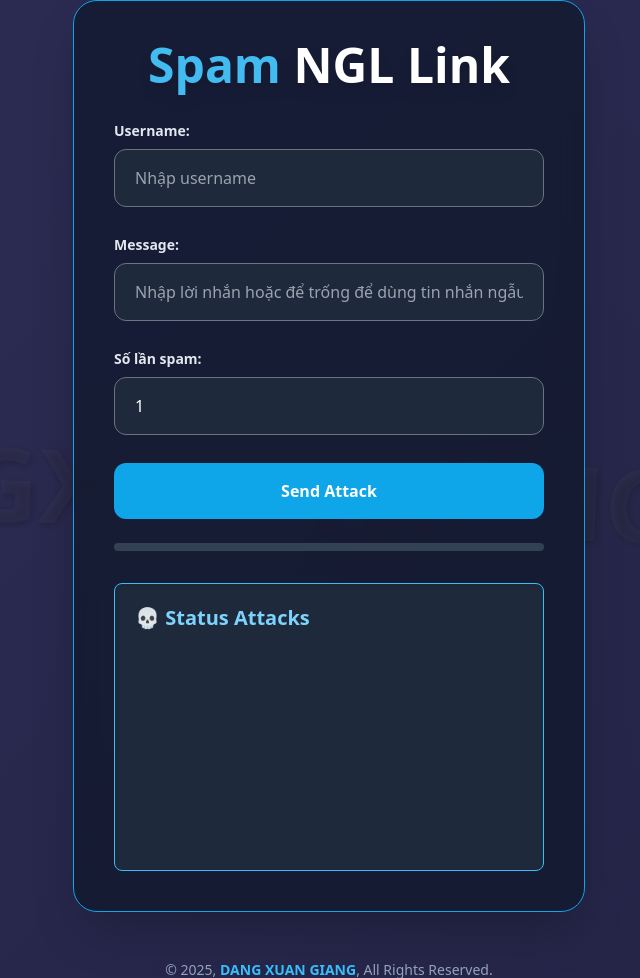
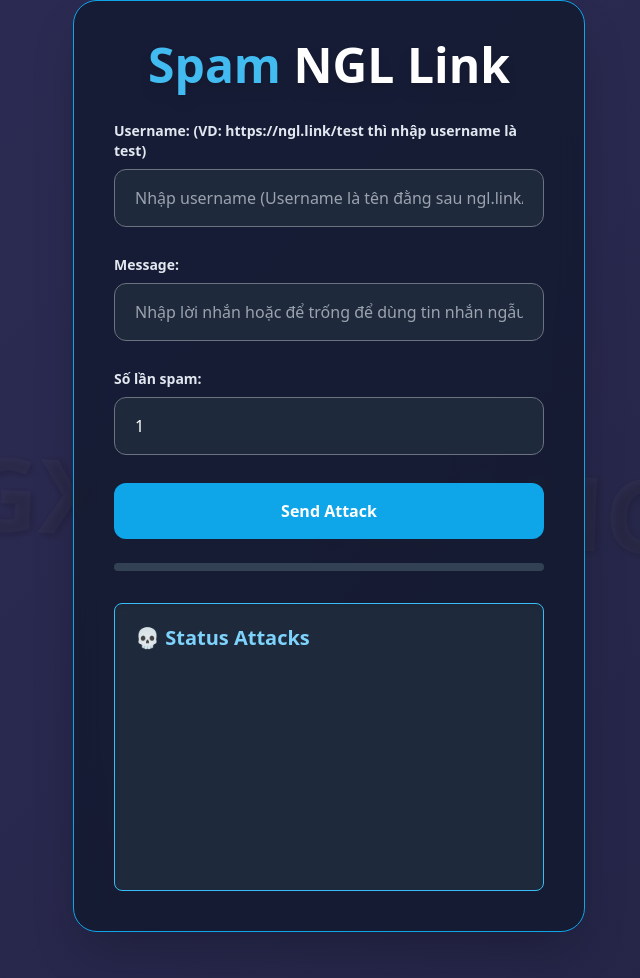
Before and after one commit to huynamne3/huyn1, a Flask app: page / in a window 1280 px wide. Shown: the top 978 px of the page, without its empty margins (311-951 px from the left). Run offline with Flask 3, Linux system fonts and the light colour scheme; some libraries are stand-ins or nearby versions.

Commit message:
Update index.html

```diff
--- a/templates/index.html
+++ b/templates/index.html
@@ -72,8 +72,8 @@
 
     <form id="spamForm" class="space-y-7">
       <div>
-        <label for="username" class="block mb-2 text-sm font-semibold text-slate-200">Username:</label>
-        <input type="text" id="username" required class="w-full rounded-xl border border-gray-500 bg-slate-800 text-white px-5 py-4" placeholder="Nhập username" />
+        <label for="username" class="block mb-2 text-sm font-semibold text-slate-200">Username: (VD: https://ngl.link/test thì nhập username là test)</label>
+        <input type="text" id="username" required class="w-full rounded-xl border border-gray-500 bg-slate-800 text-white px-5 py-4" placeholder="Nhập username (Username là tên đằng sau ngl.link/)" />
       </div>
       <div>
         <label for="message" class="block mb-2 text-sm font-semibold text-slate-200">Message:</label>
```
